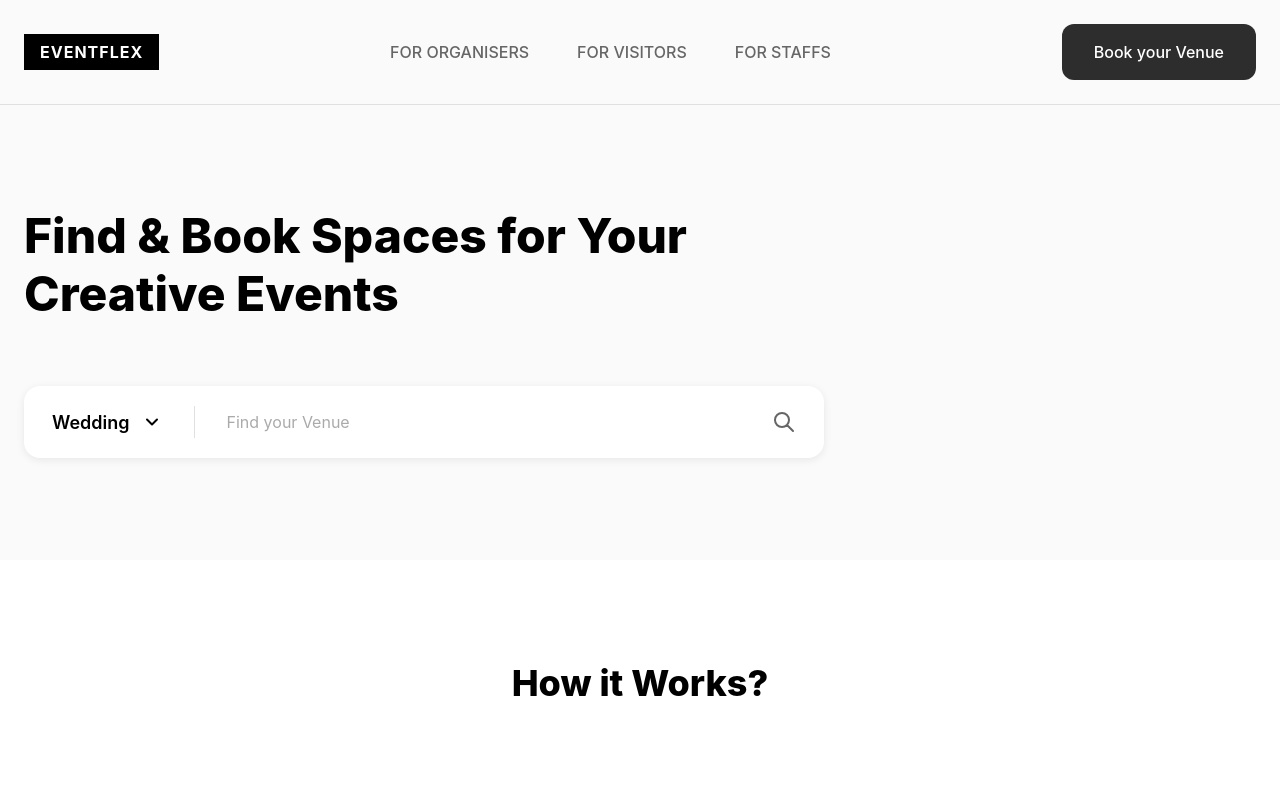
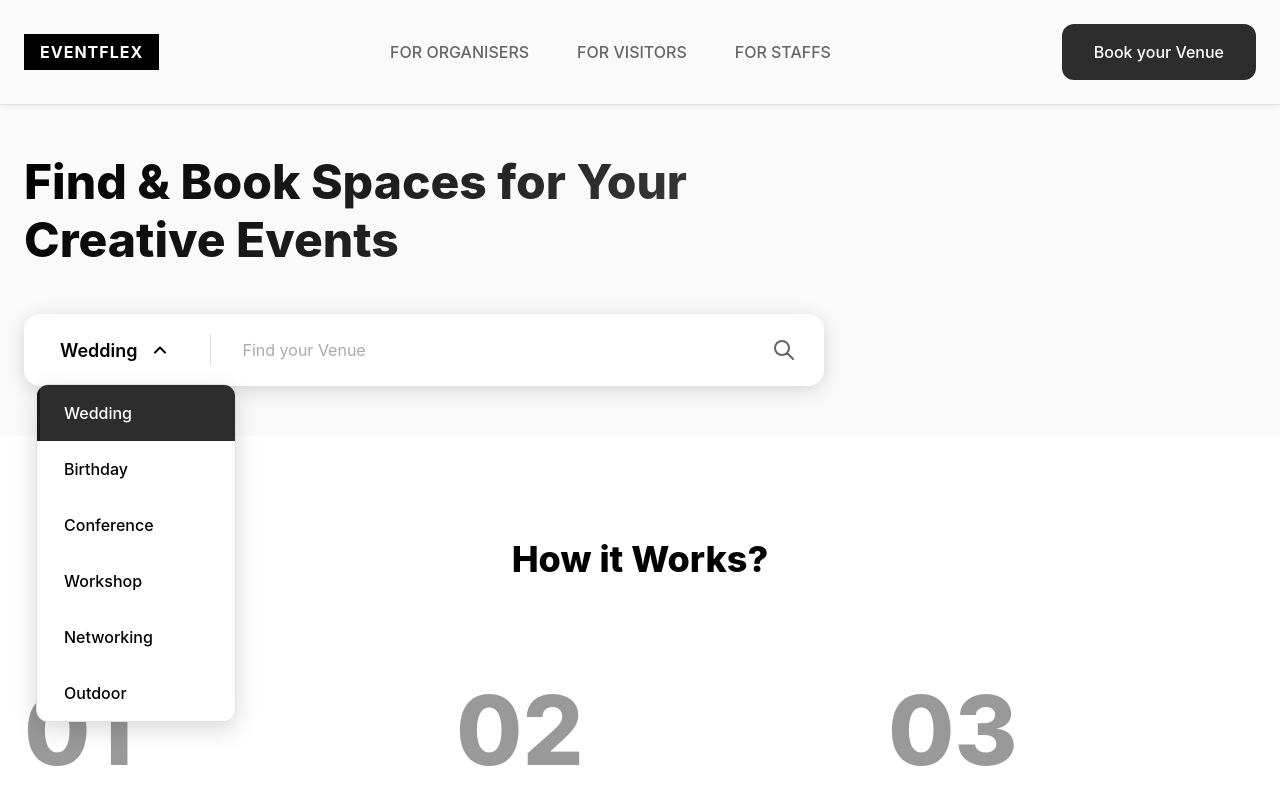
Before and after one commit to aadityathakre/EventFlex, a React (Vite) app in the folder client/: page / in a window 1280 px wide. Both pictures are taken after a click on the button "Wedding". Shown: the top 800 px of the page. Built offline with nearby package versions, Linux system fonts and the light colour scheme; no server answers.

Commit message:
landing page & components

```diff
--- a/client/src/components/HeroSearch.jsx
+++ b/client/src/components/HeroSearch.jsx
@@ -1,17 +1,43 @@
-import React, { useState } from 'react';
+import React, { useState, useRef, useEffect } from 'react';
+import { EVENT_CATEGORIES } from '../constants';
 import './HeroSearch.scss';
 
 const HeroSearch = () => {
-  const [selectedCategory, setSelectedCategory] = useState('Wedding');
+  const [selectedCategory, setSelectedCategory] = useState(EVENT_CATEGORIES[0].label);
   const [searchQuery, setSearchQuery] = useState('');
+  const [isDropdownOpen, setIsDropdownOpen] = useState(false);
+  const dropdownRef = useRef(null);
+
+  useEffect(() => {
+    const handleClickOutside = (event) => {
+      if (dropdownRef.current && !dropdownRef.current.contains(event.target)) {
+        setIsDropdownOpen(false);
+      }
+    };
+
+    document.addEventListener('mousedown', handleClickOutside);
+    return () => document.removeEventListener('mousedown', handleClickOutside);
+  }, []);
+
+  const handleCategorySelect = (category) => {
+    setSelectedCategory(category.label);
+    setIsDropdownOpen(false);
+  };
+
+  const handleSearch = () => {
+    console.log('Searching for:', { category: selectedCategory, query: searchQuery });
+  };
 
   return (
     <div className="hero-search">
-      <div className="search-category">
-        <button className="category-button">
+      <div className="search-category" ref={dropdownRef}>
+        <button
+          className="category-button"
+          onClick={() => setIsDropdownOpen(!isDropdownOpen)}
+        >
           <span className="category-text">{selectedCategory}</span>
           <svg
-            className="dropdown-icon"
+            className={`dropdown-icon ${isDropdownOpen ? 'open' : ''}`}
             width="20"
             height="20"
             viewBox="0 0 20 20"
@@ -27,6 +53,20 @@ const HeroSearch = () => {
             />
           </svg>
         </button>
+
+        {isDropdownOpen && (
+          <div className="category-dropdown">
+            {EVENT_CATEGORIES.map((category) => (
+              <button
+                key={category.id}
+                className={`dropdown-item ${selectedCategory === category.label ? 'active' : ''}`}
+                onClick={() => handleCategorySelect(category)}
+              >
+                {category.label}
+              </button>
+            ))}
+          </div>
+        )}
       </div>
 
       <div className="search-divider"></div>
@@ -38,10 +78,11 @@ const HeroSearch = () => {
           placeholder="Find your Venue"
           value={searchQuery}
           onChange={(e) => setSearchQuery(e.target.value)}
+          onKeyPress={(e) => e.key === 'Enter' && handleSearch()}
         />
       </div>
 
-      <button className="search-button">
+      <button className="search-button" onClick={handleSearch}>
         <svg
           width="24"
           height="24"
--- a/client/src/components/HeroSearch.scss
+++ b/client/src/components/HeroSearch.scss
@@ -9,9 +9,20 @@
   box-shadow: 0 2px 8px rgba(0, 0, 0, 0.08);
   max-width: 800px;
   width: 100%;
+  transition: box-shadow $transition-base, transform $transition-base;
+
+  &:hover {
+    box-shadow: 0 4px 16px rgba(0, 0, 0, 0.12);
+  }
+
+  &:focus-within {
+    box-shadow: 0 4px 20px rgba(0, 0, 0, 0.15);
+    transform: translateY(-2px);
+  }
 
   .search-category {
     padding: 0 $spacing-md;
+    position: relative;
 
     .category-button {
       background: none;
@@ -25,15 +36,86 @@
       font-weight: $font-weight-semibold;
       color: $color-text-primary;
       white-space: nowrap;
+      padding: $spacing-xs;
+      border-radius: $border-radius-sm;
+      transition: background-color $transition-base;
+
+      &:hover {
+        background-color: rgba(0, 0, 0, 0.03);
+      }
 
       .dropdown-icon {
         color: $color-text-primary;
         transition: transform $transition-base;
+
+        &.open {
+          transform: rotate(180deg);
+        }
       }
 
       &:hover .dropdown-icon {
         transform: translateY(2px);
+
+        &.open {
+          transform: rotate(180deg) translateY(-2px);
+        }
       }
+    }
+
+    .category-dropdown {
+      position: absolute;
+      top: calc(100% + 12px);
+      left: 0;
+      background-color: $color-white;
+      border-radius: $border-radius-lg;
+      box-shadow: 0 8px 24px rgba(0, 0, 0, 0.15);
+      min-width: 200px;
+      z-index: 1000;
+      overflow: hidden;
+      border: 1px solid $color-border;
+      animation: dropdownFadeIn 0.2s ease-out;
+
+      .dropdown-item {
+        width: 100%;
+        padding: $spacing-md $spacing-lg;
+        background: none;
+        border: none;
+        text-align: left;
+        font-family: $font-family-primary;
+        font-size: $font-size-base;
+        font-weight: $font-weight-medium;
+        color: $color-text-primary;
+        cursor: pointer;
+        transition: all $transition-base;
+        border-left: 3px solid transparent;
+
+        &:hover {
+          background-color: $color-background;
+          border-left-color: $color-primary;
+          padding-left: calc($spacing-lg + 3px);
+        }
+
+        &.active {
+          background-color: $color-primary;
+          color: $color-white;
+          border-left-color: $color-primary-dark;
+
+          &:hover {
+            background-color: $color-primary-dark;
+          }
+        }
+      }
+    }
+  }
+
+  @keyframes dropdownFadeIn {
+    from {
+      opacity: 0;
+      transform: translateY(-8px);
+    }
+    to {
+      opacity: 1;
+      transform: translateY(0);
     }
   }
 
--- a/client/src/components/LandingPageFeaturedActivitiesSection.scss
+++ b/client/src/components/LandingPageFeaturedActivitiesSection.scss
@@ -31,6 +31,8 @@
     overflow: hidden;
     transition: transform $transition-base;
     cursor: pointer;
+    text-decoration: none;
+    display: block;
 
     &:hover {
       transform: translateY(-4px);
--- a/client/src/components/LandingPageHero.scss
+++ b/client/src/components/LandingPageHero.scss
@@ -2,7 +2,7 @@
 
 .landing-hero {
   background-color: $color-background-light;
-  min-height: 70vh;
+  min-height: 50vh;
   display: flex;
   flex-direction: column;
 
@@ -10,7 +10,7 @@
     flex: 1;
     display: flex;
     align-items: center;
-    padding: $spacing-3xl 0;
+    padding: $spacing-2xl 0;
     background-color: $color-background-light;
   }
 
@@ -25,9 +25,12 @@
     font-family: $font-family-primary;
     font-size: $font-size-hero;
     font-weight: $font-weight-extrabold;
-    color: $color-text-primary;
+    background: linear-gradient(135deg, #000000 0%, #666666 100%);
+    -webkit-background-clip: text;
+    -webkit-text-fill-color: transparent;
+    background-clip: text;
     line-height: 1.2;
-    margin: 0 0 $spacing-3xl 0;
+    margin: 0 0 $spacing-2xl 0;
     text-align: left;
   }
 
--- a/client/src/components/NavigationBar.scss
+++ b/client/src/components/NavigationBar.scss
@@ -4,6 +4,10 @@
   background-color: $color-background-light;
   padding: $spacing-lg 0;
   border-bottom: 1px solid $color-border;
+  position: sticky;
+  top: 0;
+  z-index: 1000;
+  box-shadow: 0 2px 4px rgba(0, 0, 0, 0.05);
 
   .nav-container {
     max-width: $container-max-width;
--- /dev/null
+++ b/client/src/constants.js
@@ -0,0 +1,81 @@
+// Event Categories
+export const EVENT_CATEGORIES = [
+  { id: 'wedding', label: 'Wedding', value: 'wedding' },
+  { id: 'birthday', label: 'Birthday', value: 'birthday' },
+  { id: 'conference', label: 'Conference', value: 'conference' },
+  { id: 'workshop', label: 'Workshop', value: 'workshop' },
+  { id: 'networking', label: 'Networking', value: 'networking' },
+  { id: 'outdoor', label: 'Outdoor', value: 'outdoor' },
+];
+
+// Browse Categories
+export const BROWSE_CATEGORIES = [
+  { id: 'multi-purpose', label: 'MULTI-PURPOSE', value: 'multi-purpose' },
+  { id: 'wedding-celebration', label: 'WEDDING CELEBRATION', value: 'wedding-celebration' },
+  { id: 'birthday-party', label: 'BIRTHDAY PARTY', value: 'birthday-party' },
+  { id: 'dinner-house', label: 'DINNER HOUSE', value: 'dinner-house' },
+  { id: 'nightout', label: 'NIGHTOUT', value: 'nightout' },
+];
+
+// Venues Data
+export const VENUES_DATA = {
+  'multi-purpose': [
+    { id: 1, name: 'Resort Palace', price: '₹4000/hr', image: '', link: '/venue/1' },
+    { id: 2, name: 'Grand Convention Center', price: '₹5500/hr', image: '', link: '/venue/2' },
+    { id: 3, name: 'City Hall Venue', price: '₹3500/hr', image: '', link: '/venue/3' },
+    { id: 4, name: 'Urban Event Space', price: '₹4500/hr', image: '', link: '/venue/4' },
+  ],
+  'wedding-celebration': [
+    { id: 5, name: 'Wedding Palace', price: '₹8000/hr', image: '', link: '/venue/5' },
+    { id: 6, name: 'Royal Banquet Hall', price: '₹9500/hr', image: '', link: '/venue/6' },
+    { id: 7, name: 'Garden Wedding Venue', price: '₹7000/hr', image: '', link: '/venue/7' },
+    { id: 8, name: 'Luxury Wedding Resort', price: '₹12000/hr', image: '', link: '/venue/8' },
+  ],
+  'birthday-party': [
+    { id: 9, name: 'Party Central', price: '₹3000/hr', image: '', link: '/venue/9' },
+    { id: 10, name: 'Fun Zone Venue', price: '₹2500/hr', image: '', link: '/venue/10' },
+    { id: 11, name: 'Celebration Hall', price: '₹3500/hr', image: '', link: '/venue/11' },
+    { id: 12, name: 'Kids Party Palace', price: '₹2800/hr', image: '', link: '/venue/12' },
+  ],
+  'dinner-house': [
+    { id: 13, name: 'Fine Dining Hall', price: '₹5000/hr', image: '', link: '/venue/13' },
+    { id: 14, name: 'Elegant Dinner Space', price: '₹4500/hr', image: '', link: '/venue/14' },
+    { id: 15, name: 'Premium Restaurant Venue', price: '₹6000/hr', image: '', link: '/venue/15' },
+    { id: 16, name: 'Gourmet Dinner Hall', price: '₹5500/hr', image: '', link: '/venue/16' },
+  ],
+  'nightout': [
+    { id: 17, name: 'Night Club Venue', price: '₹7000/hr', image: '', link: '/venue/17' },
+    { id: 18, name: 'Rooftop Party Space', price: '₹8000/hr', image: '', link: '/venue/18' },
+    { id: 19, name: 'Night Event Hall', price: '₹6500/hr', image: '', link: '/venue/19' },
+    { id: 20, name: 'Urban Night Spot', price: '₹7500/hr', image: '', link: '/venue/20' },
+  ],
+};
+
+// Featured Activities
+export const FEATURED_ACTIVITIES = [
+  { id: 'networking', name: 'Networking', image: '', link: '/activities/networking' },
+  { id: 'birthday', name: 'Birthday', image: '', link: '/activities/birthday' },
+  { id: 'outdoor', name: 'Outdoor', image: '', link: '/activities/outdoor' },
+  { id: 'workshop', name: 'Workshop', image: '', link: '/activities/workshop' },
+  { id: 'conference', name: 'Conference', image: '', link: '/activities/conference' },
+  { id: 'dinner-party', name: 'Dinner Party', image: '', link: '/activities/dinner-party' },
+];
+
+// How It Works Steps
+export const HOW_IT_WORKS_STEPS = [
+  {
+    number: '01',
+    title: 'Browse your Venue',
+    description: 'Find your best suiting venue from our thousand of locations',
+  },
+  {
+    number: '02',
+    title: 'Book the Palace',
+    description: 'After comparing and getting best, book your venue.',
+  },
+  {
+    number: '03',
+    title: 'Enjoy with your friends & family',
+    description: 'Bring your peoples, & Enjoy your visit.',
+  },
+];
```
Also changed, not shown: client/src/components/LandingPageCategoriesSection.jsx (+59 -30 lines), client/src/components/LandingPageCategoriesSection.scss (+23 -8 lines), client/src/components/LandingPageFeaturedActivitiesSection.jsx (+5 -12 lines), client/src/components/LandingPageHowItWorksSection.jsx (+2 -19 lines).
